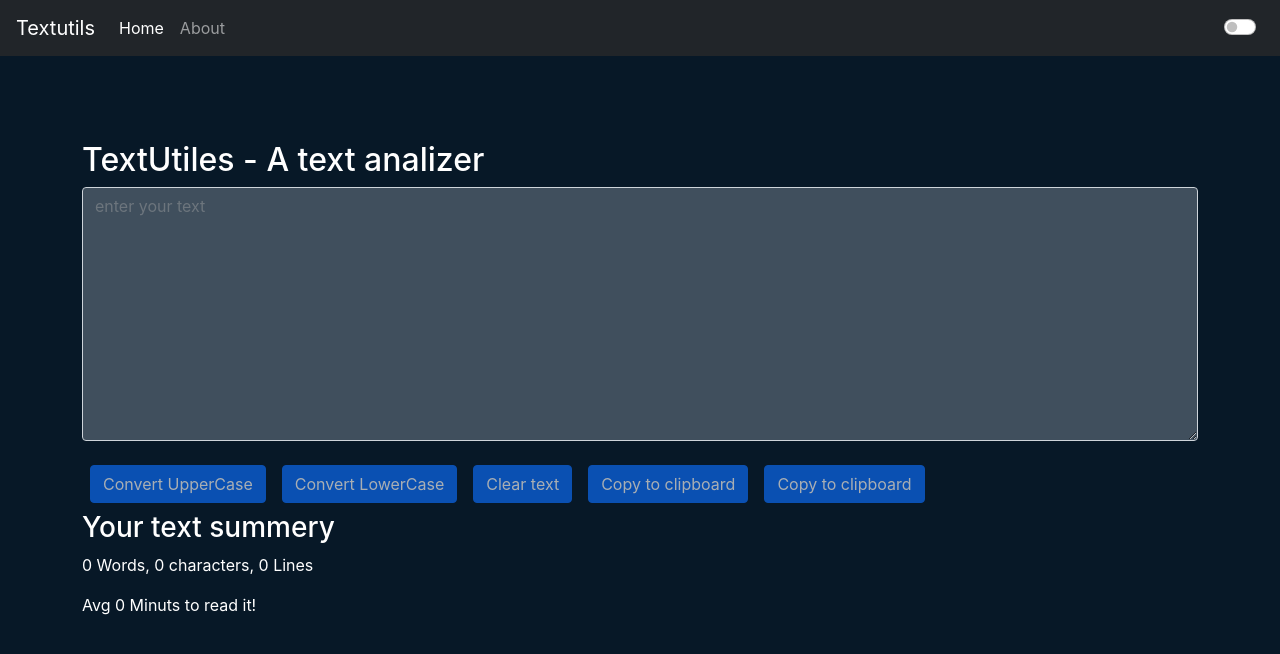
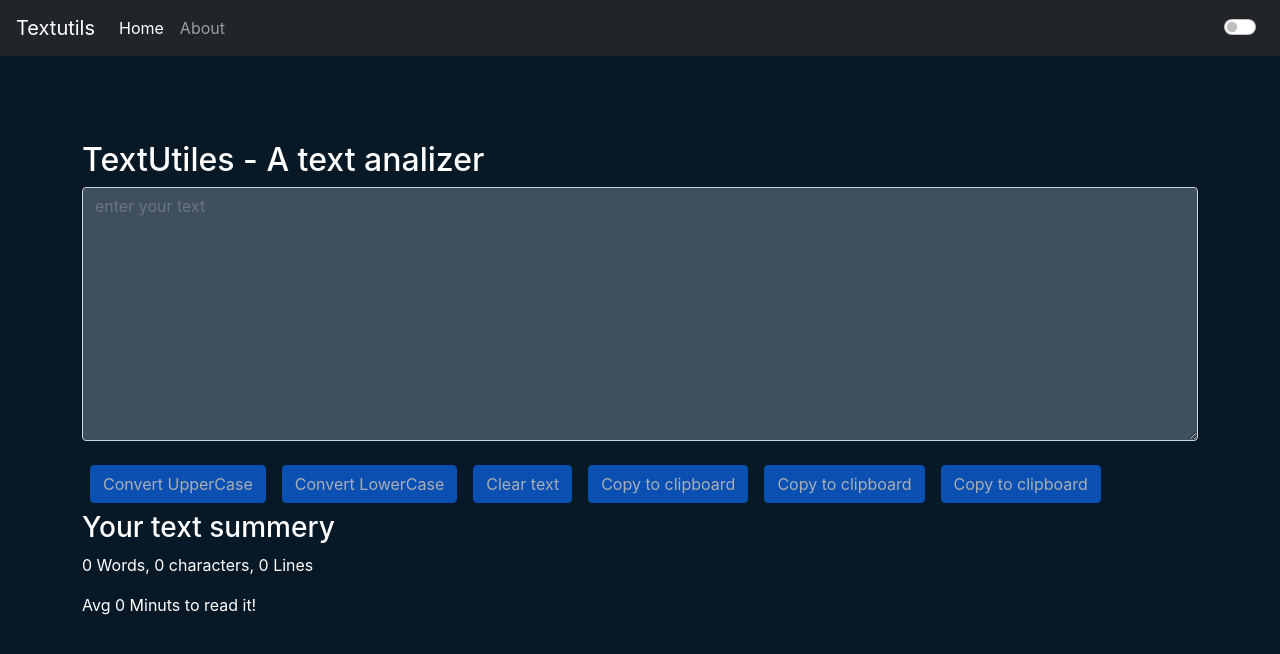
Before and after one commit to UmangDalvadi/Text-Utiles-ReactApp, a React (Create React App) app: page / in a window 1280 px wide. Shown: the top 654 px of the page. Built offline with nearby package versions, Linux system fonts and the light colour scheme.

Commit message:
thirdcontri

```diff
--- a/src/components/Textarea.js
+++ b/src/components/Textarea.js
@@ -80,6 +80,7 @@ const Textarea = (props) => {
                 <button disabled={text.length===0} className="btn btn-primary mx-2 my-2" onClick={handleonclickclear}>Clear text</button>
                 <button disabled={text.length===0} className="btn btn-primary mx-2 my-2" id='copy' onClick={handleonclickcopytext} >Copy to clipboard</button>
                 <button disabled={text.length===0} className="btn btn-primary mx-2 my-2" id='copy' onClick={handleonclickcopytext} >Copy to clipboard</button>
+                <button disabled={text.length===0} className="btn btn-primary mx-2 my-2" id='copy' onClick={handleonclickcopytext} >Copy to clipboard</button>
                 {/* <button className="btn btn-primary " onClick={handleonclickmode} >{btn}</button> */}
             </div>
             <div className="container" style={{ color: props.mode === 'light' ? 'black' : 'white' }} >
```
